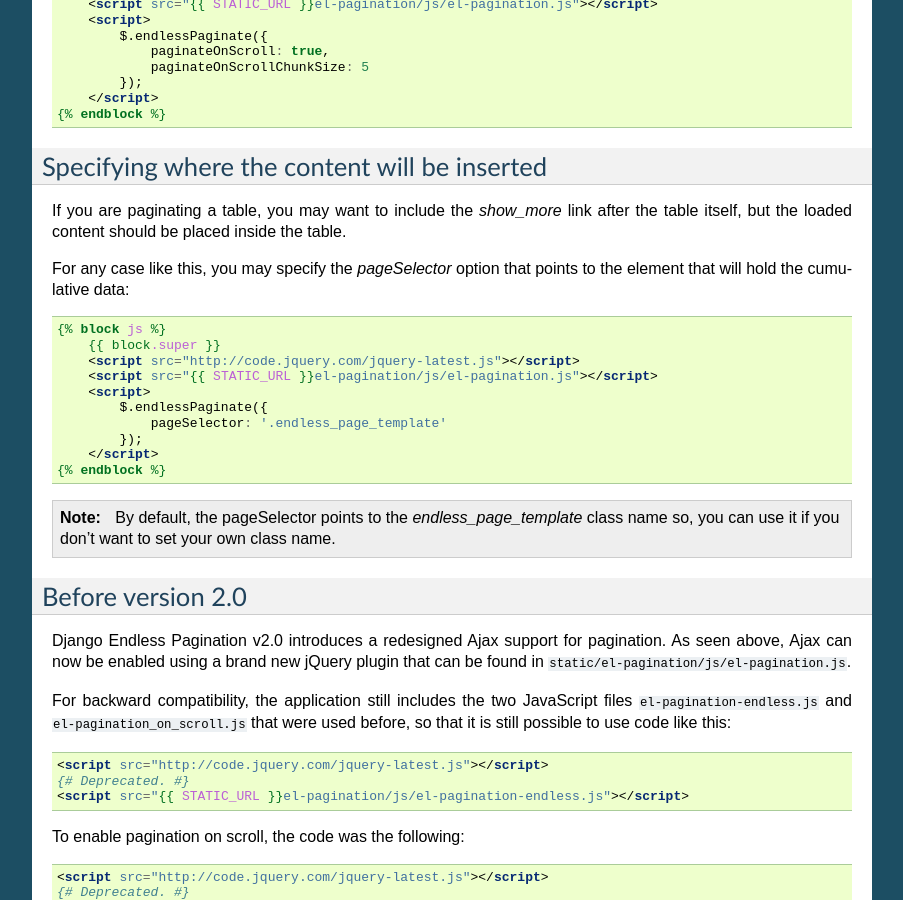
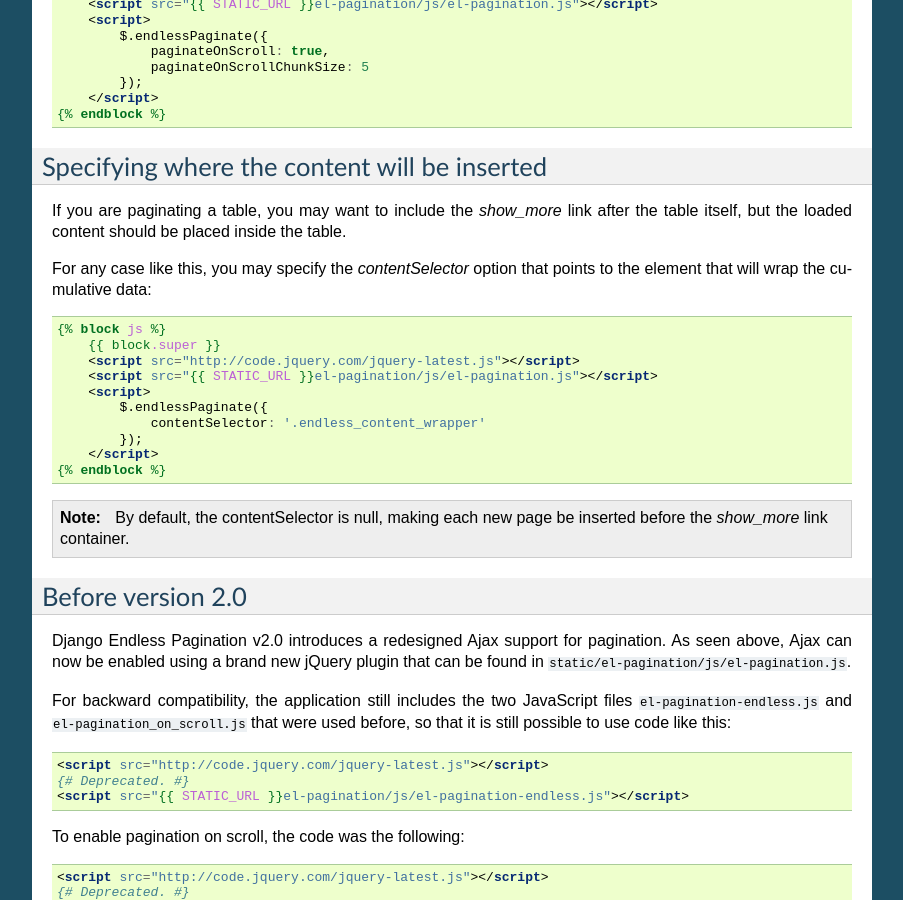
Before and after one commit to shtalinberg/django-el-pagination, a Sphinx documentation site: the page built from doc/twitter_pagination.rst, in a window 1280 px wide and 900 px high, scrolled down 3558 px. Shown: the whole window, without its empty margins (198-1101 px from the left). Built offline with Sphinx 7.4.7, drawn with Linux system fonts in a browser that asks for light colours.

Commit message:
Use an exclusive settings entry to the content wrapper.
I planned to reuse the digg style pageSelector but, if I do so, I would
break multiple paginations in the same page.

```diff
--- a/doc/twitter_pagination.rst
+++ b/doc/twitter_pagination.rst
@@ -252,8 +252,8 @@ If you are paginating a table, you may want to include the *show_more* link
 after the table itself, but the loaded content should be placed inside the
 table.
 
-For any case like this, you may specify the *pageSelector* option that points
-to the element that will hold the cumulative data:
+For any case like this, you may specify the *contentSelector* option that
+points to the element that will wrap the cumulative data:
 
 .. code-block:: html+django
 
@@ -263,15 +263,15 @@ to the element that will hold the cumulative data:
         <script src="{{ STATIC_URL }}el-pagination/js/el-pagination.js"></script>
         <script>
             $.endlessPaginate({
-                pageSelector: '.endless_page_template'
+                contentSelector: '.endless_content_wrapper'
             });
         </script>
     {% endblock %}
 
 .. note::
 
-    By default, the pageSelector points to the *endless_page_template*
-    class name so, you can use it if you don't want to set your own class name.
+    By default, the contentSelector is null, making each new page be inserted
+    before the *show_more* link container.
 
 Before version 2.0
 ~~~~~~~~~~~~~~~~~~
```
Also changed, not shown: el_pagination/static/el-pagination/js/el-pagination.js (+5 -3 lines).
